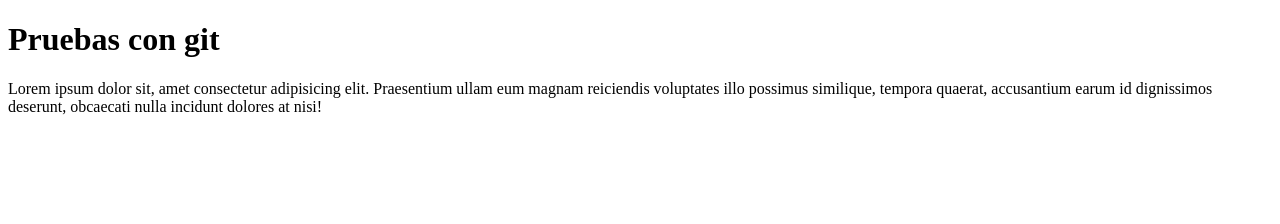
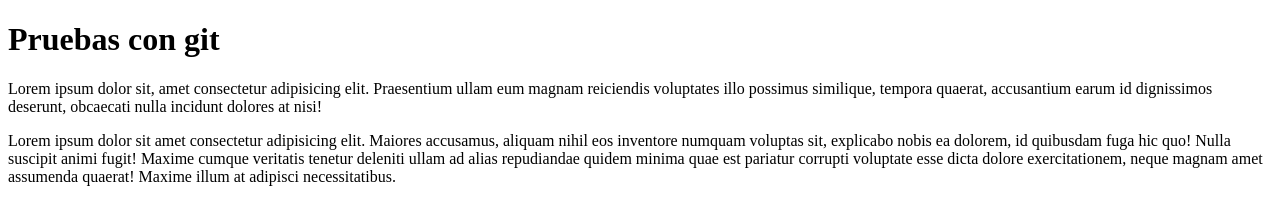
Before and after one commit to omarelfounti/prueba-jose, a plain HTML site: page index.html in a window 1280 px wide. Drawn offline with Linux system fonts and the light colour scheme.

Commit message:
Añadido párrafo

```diff
--- a/index.html
+++ b/index.html
@@ -8,5 +8,7 @@
 <body>
     <h1>Pruebas con git</h1>
     <p>Lorem ipsum dolor sit, amet consectetur adipisicing elit. Praesentium ullam eum magnam reiciendis voluptates illo possimus similique, tempora quaerat, accusantium earum id dignissimos deserunt, obcaecati nulla incidunt dolores at nisi!</p>
+    <p>Lorem ipsum dolor sit amet consectetur adipisicing elit. Maiores accusamus, aliquam nihil eos inventore numquam voluptas sit, explicabo nobis ea dolorem, id quibusdam fuga hic quo! Nulla suscipit animi fugit!
+    Maxime cumque veritatis tenetur deleniti ullam ad alias repudiandae quidem minima quae est pariatur corrupti voluptate esse dicta dolore exercitationem, neque magnam amet assumenda quaerat! Maxime illum at adipisci necessitatibus.</p>
 </body>
 </html>
```
